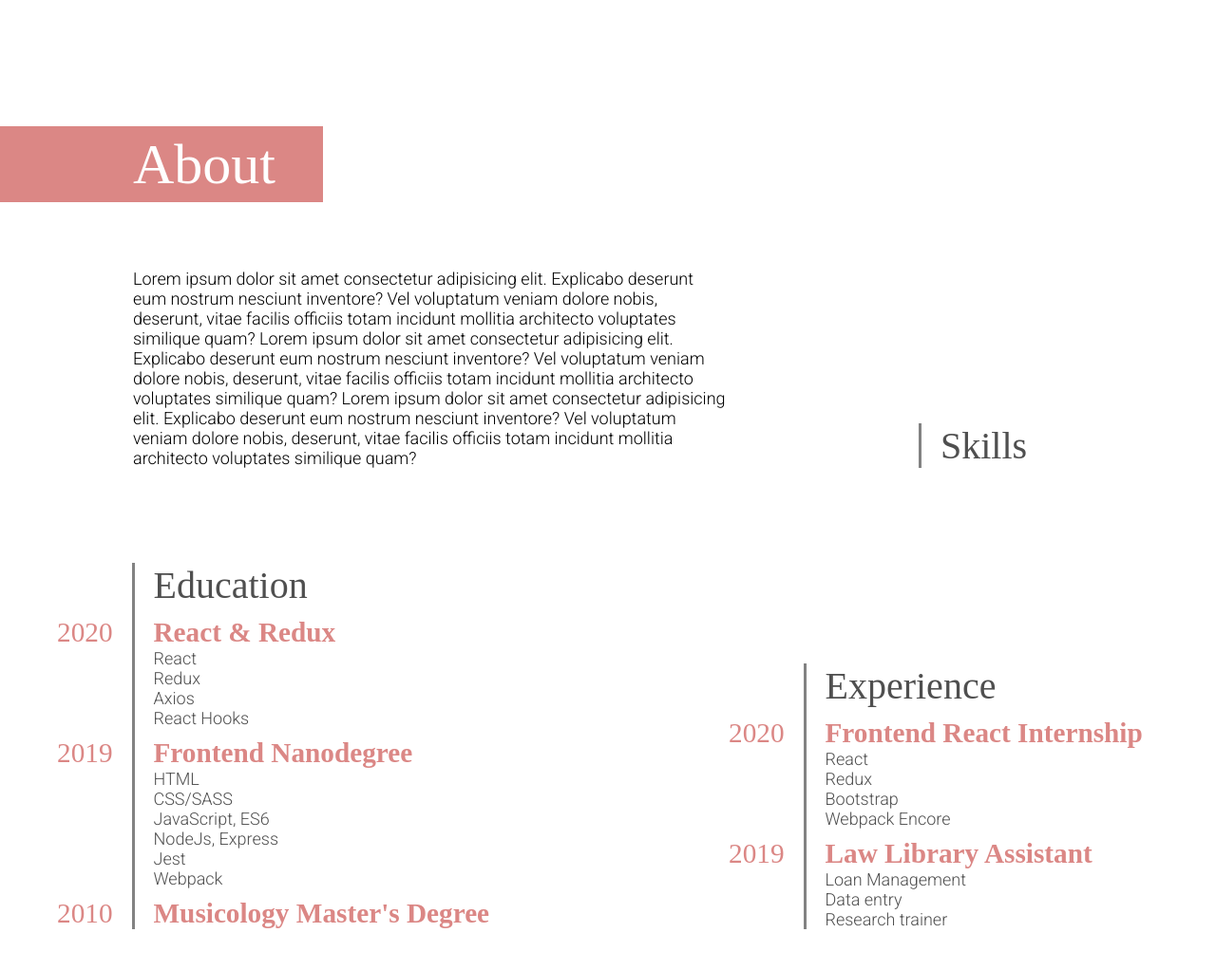
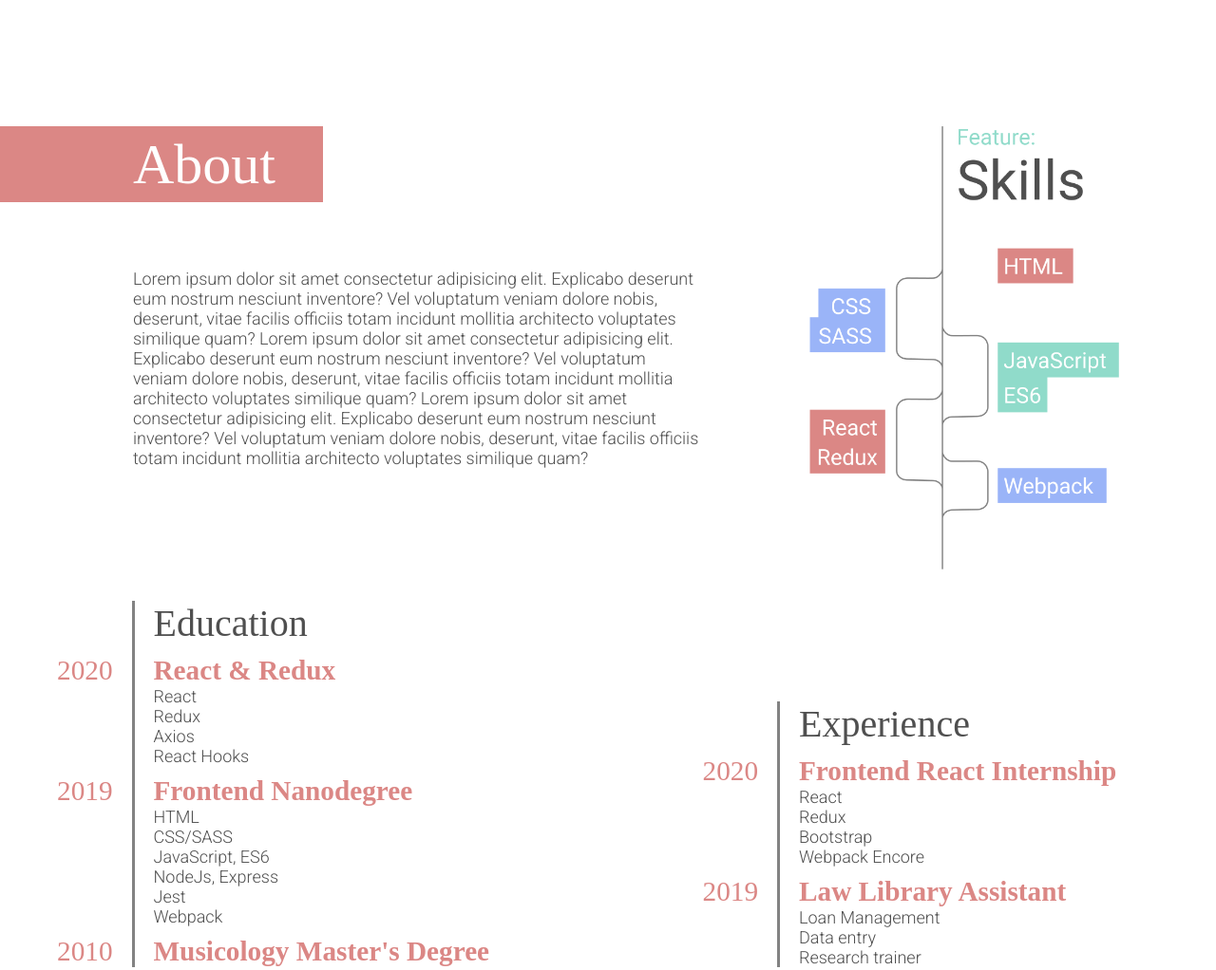
Before and after one commit to ohick/portfolio, a website built with webpack: page src/index.html in a window 1280 px wide. Shown: the part 1000-2022 px from the top of the page at 95% size. Built offline with nearby package versions, Linux system fonts and the light colour scheme.

Commit message:
about section done

```diff
--- a/src/index.html
+++ b/src/index.html
@@ -45,7 +45,7 @@
     </header>
 
     <main>
-      <section class="margin-t">
+      <section class="section-wrapper margin-t">
         <div class="about__title-container">
           <h2 class="medium-title margin-l">About</h2>
         </div>
@@ -64,9 +64,7 @@
             totam incidunt mollitia architecto voluptates similique quam?
           </p>
 
-          <div class="about__skills about__content">
-            <h2 class="about__title small-title line">Skills</h2>
-          </div>
+          <div class="about__skills" id="skills"></div>
 
           <div class="about__education about__content">
             <h2 class="about__title small-title line">Education</h2>
--- a/src/index.js
+++ b/src/index.js
@@ -1,5 +1,5 @@
 import './sass/main.scss';
 
-import setScoreImage from './js/img_loader';
+import loadImage from './js/img_loader';
 
-document.addEventListener('DOMContentLoaded', setScoreImage);
+document.addEventListener('DOMContentLoaded', loadImage);
--- a/src/js/img_loader.js
+++ b/src/js/img_loader.js
@@ -1,9 +1,16 @@
 import score from '../img/score.png';
+import skillsTree from '../img/skills.png';
 
-const setScoreImage = () => {
+const loadImage = () => {
+  const imgGenerator = (id, img, alt) => {
+    return (id.innerHTML = `<img src="${img}" alt=${alt} >`);
+  };
+
   let music = document.getElementById('music-box');
-  console.log('yes hello');
-  return (music.innerHTML = `<img src="${score}" alt="music score" >`);
+  imgGenerator(music, score, 'music score');
+
+  let skills = document.getElementById('skills');
+  imgGenerator(skills, skillsTree, 'skills tree');
 };
 
-export default setScoreImage;
+export default loadImage;
--- a/src/sass/components/_about.scss
+++ b/src/sass/components/_about.scss
@@ -1,25 +1,24 @@
+.section-wrapper {
+  overflow: hidden;
+}
+
 .about {
   display: grid;
-  grid-template-rows: repeat(2, min-content);
-  grid-template-columns: 55% 1fr;
-  align-items: end;
-  row-gap: 10rem;
-  margin-top: 7rem;
-  margin-bottom: 10rem; /******TO REMOVE*******/
-
-  @include respond(tab-land) {
-    row-gap: 5rem;
-  }
+  grid-template-rows: 35rem 1fr;
+  grid-template-columns: 55% 45%;
+  align-items: start;
+  margin: 7rem 5rem 7rem 14rem;
 
   @include respond(tab-port) {
-    grid-template-rows: repeat(4, auto);
-    grid-template-columns: 1fr;
-    row-gap: 4rem;
-    margin: 10rem;
+    grid-template-rows: repeat(4, min-content);
+    grid-template-columns: 95vw;
+    row-gap: 10rem;
+    margin: 5rem;
   }
 
   @include respond(phone) {
     margin: 2rem;
+    row-gap: 5rem;
   }
 
   &__title-container {
@@ -34,10 +33,10 @@
   &__text {
     grid-row: 1 / 2;
     grid-column: 1 / 2;
+    color: $text-color;
 
     @include respond(tab-port) {
-      grid-row: 1 / 2;
-      grid-column: 1 / 2;
+      margin-right: 5rem;
     }
   }
 
@@ -64,12 +63,30 @@
   &__skills {
     grid-row: 1 / 2;
     grid-column: 2 / 3;
-    padding-left: 20rem;
+    margin-right: 10rem;
 
     @include respond(tab-port) {
       grid-row: 2 / 3;
       grid-column: 1 / 2;
       padding-left: 0;
+      justify-self: center;
+    }
+
+    > img {
+      max-height: 50rem;
+      max-width: 50rem;
+      transform: translateY(-15rem);
+      object-fit: cover;
+
+      @include respond(tab-land) {
+        transform: translate(-10rem, -15rem);
+      }
+
+      @include respond(tab-port) {
+        transform: translateY(0);
+        transform: translateX(0);
+        max-width: 95vw;
+      }
     }
   }
 
@@ -87,6 +104,7 @@
   }
 
   &__experience {
+    align-self: end;
     @include respond(tab-port) {
       grid-row: 4 / 5;
       grid-column: 1 / 2;
```
Also changed, not shown: src/img/skills.png (added).
